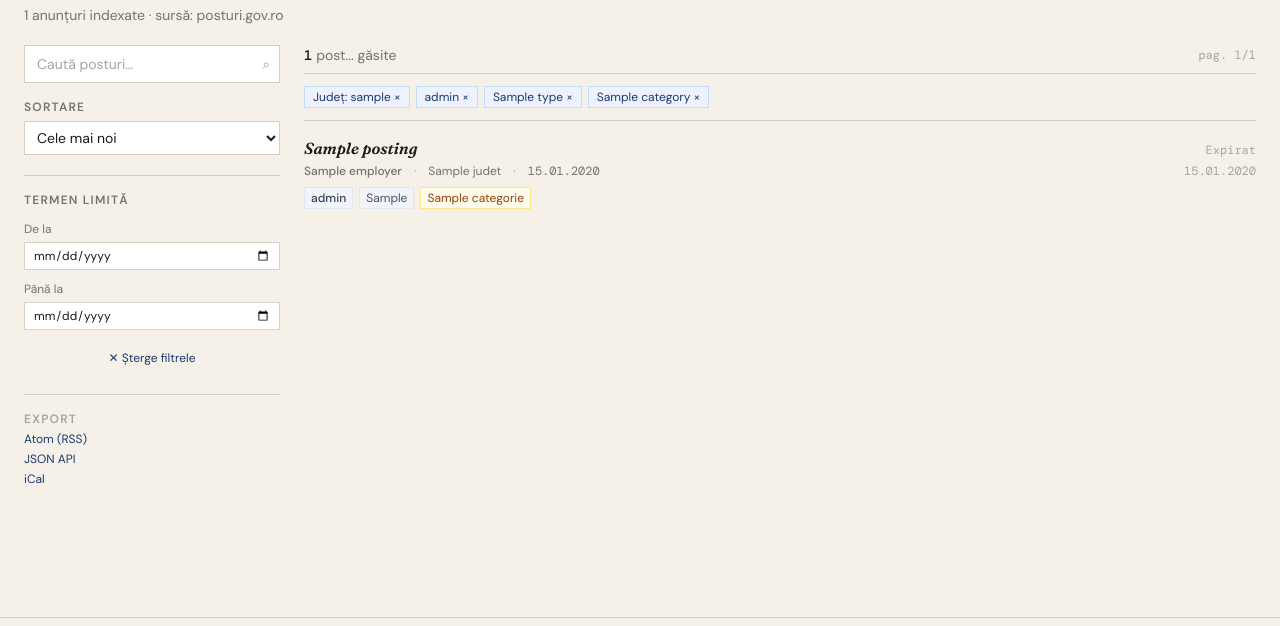
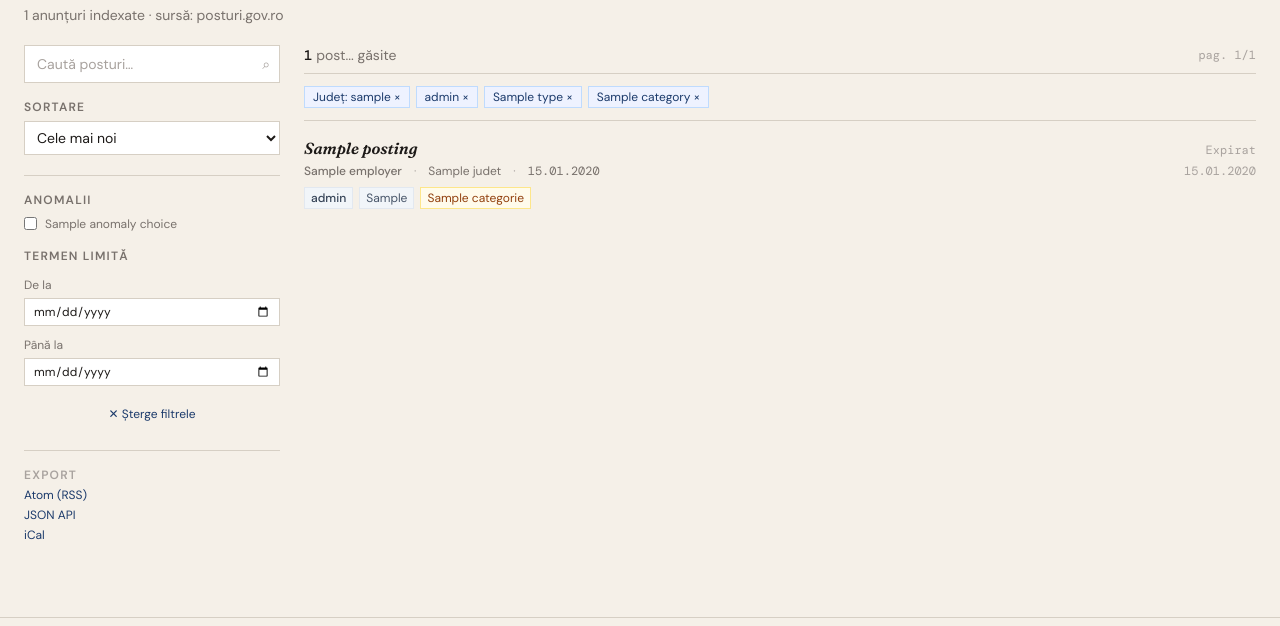
Before and after one commit to gov2-ro/posturi.gov.ro, a Django app: template webapp/templates/jobs/list.html in a window 1280 px wide. Shown: the part 118-744 px from the top of the page. Run offline with Django 5.2, Linux system fonts and the light colour scheme; the template is opened without the code that fills it: most values are stand-ins (such as "Sample title", 1, 10 or a date in 2020); parts of the project's set-up code (start-up, migrations or seed data) failed here and were passed over; some libraries are stand-ins or nearby versions.

Commit message:
feat(ui): anomaly flags filter in browse, feed autodiscovery in <head>
- Browse sidebar: Anomalii section with 5 flag checkboxes (short_deadline,
  missing_contact, gender_criteria, no_body, frequent_repost); HTMX-wired,
  supports multi-select (each flag ANDs with the others)
- base.html: <link rel="alternate"> for Atom and JSON feeds
- Reset filter condition extended to include anomaly_flags

Co-Authored-By: Claude Sonnet 4.6 <noreply@anthropic.com>

```diff
--- a/webapp/templates/base.html
+++ b/webapp/templates/base.html
@@ -4,6 +4,8 @@
   <meta charset="utf-8">
   <meta name="viewport" content="width=device-width, initial-scale=1">
   <title>{% block title %}Posturi.gov.ro{% endblock %} — Posturi publice</title>
+  <link rel="alternate" type="application/atom+xml" title="Posturi publice — Atom" href="/posturi.atom">
+  <link rel="alternate" type="application/json" title="Posturi publice — JSON" href="/posturi.json">
 
   <link rel="preconnect" href="https://fonts.googleapis.com">
   <link rel="preconnect" href="https://fonts.gstatic.com" crossorigin>
--- a/webapp/templates/jobs/list.html
+++ b/webapp/templates/jobs/list.html
@@ -64,6 +64,22 @@
         {% include "jobs/partials/facet_group.html" with label="Angajator" items=employer_cat_options name="employer_cat" active_values=employer_cats %}
         {% include "jobs/partials/facet_group.html" with label="Grad/funcție" items=seniority_options name="seniority" active_values=seniorities %}
 
+        <!-- Anomaly flags filter -->
+        <div class="mb-4">
+          <div class="text-xs font-semibold uppercase tracking-widest text-ink-muted mb-2">Anomalii</div>
+          <div class="space-y-1">
+            {% for flag, label in anomaly_choices %}
+            <label class="flex items-center gap-2 cursor-pointer group">
+              <input type="checkbox" name="anomaly" value="{{ flag }}"
+                     class="facet-check accent-gov"
+                     {% if flag in anomaly_flags %}checked{% endif %}
+                     hx-get="/" hx-target="#results" hx-push-url="true" hx-include="form">
+              <span class="text-xs text-ink-muted group-hover:text-ink transition-colors">{{ label }}</span>
+            </label>
+            {% endfor %}
+          </div>
+        </div>
+
         <!-- Deadline range -->
         <div class="mb-4">
           <div class="text-xs font-semibold uppercase tracking-widest text-ink-muted mb-2">Termen limită</div>
@@ -82,7 +98,7 @@
         </div>
 
         <!-- Reset -->
-        {% if q or judet_slugs or levels or types or categories or employer_cats or expires_before or expires_after or families or seniorities %}
+        {% if q or judet_slugs or levels or types or categories or employer_cats or expires_before or expires_after or families or seniorities or anomaly_flags %}
           <a href="/" class="block text-center text-xs text-gov hover:underline mt-2 py-1">
             ✕ Șterge filtrele
           </a>
```
Also changed, not shown: webapp/apps/jobs/views.py (+15 -1 lines).
